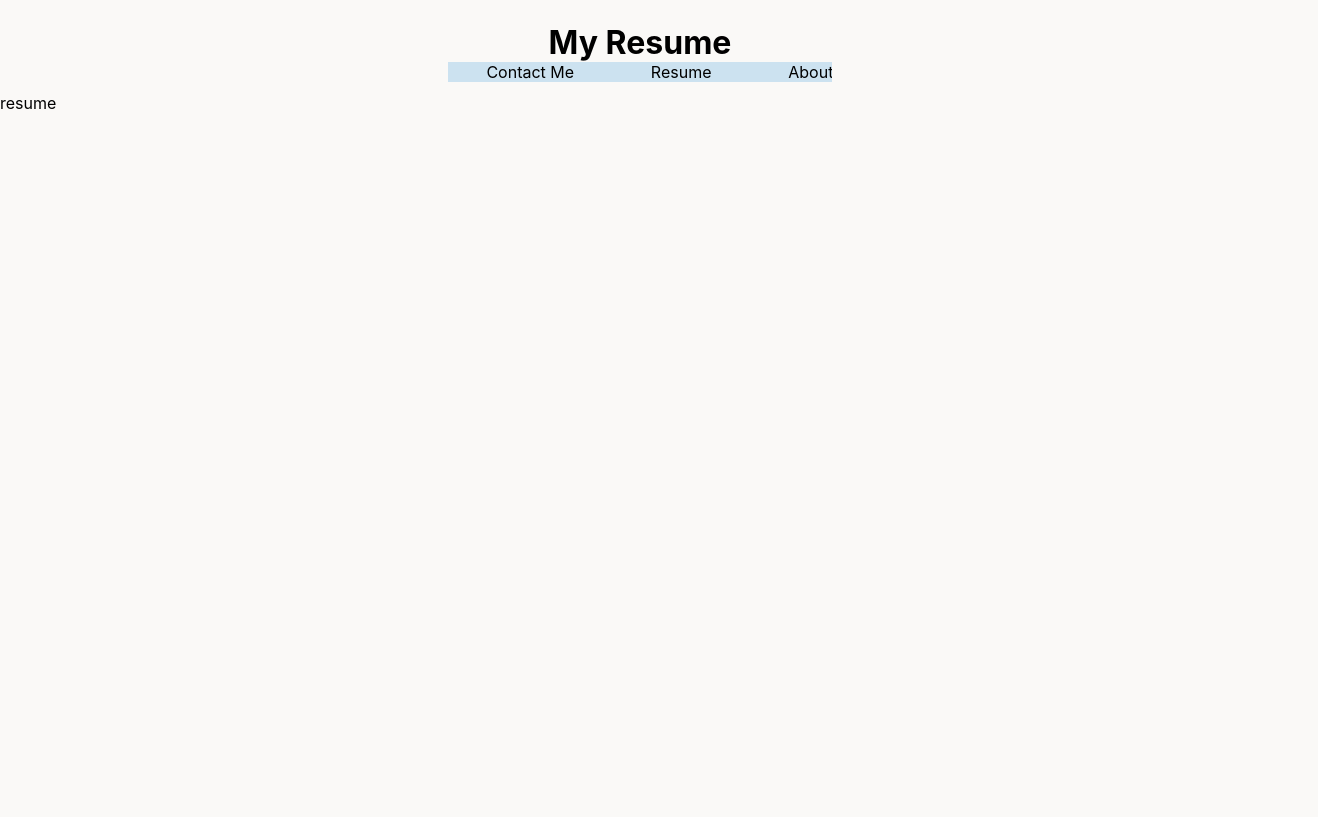
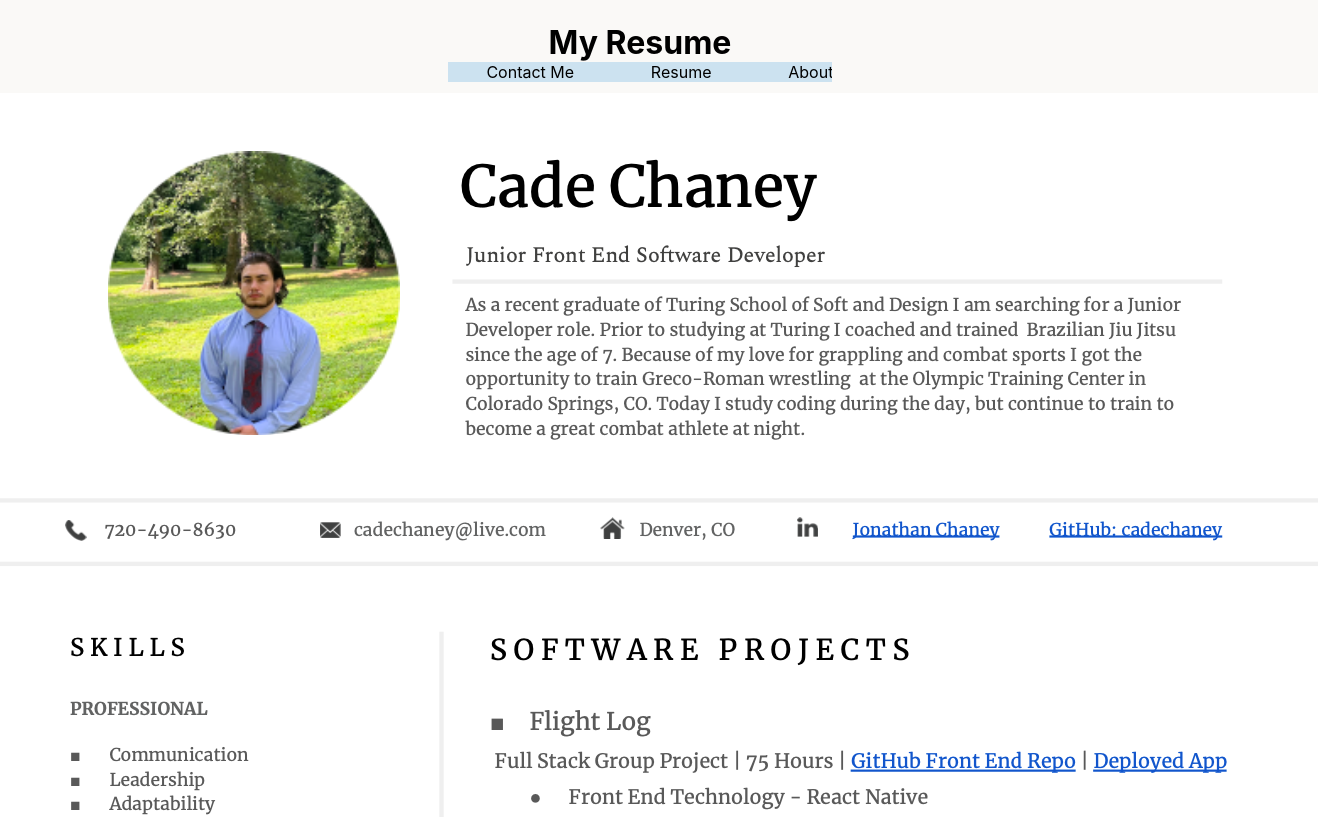
Before and after one commit to cadechaney/personal-profile, a React (Create React App) app: page /resume in a window 1280 px wide. Shown: the top 817 px of the page, 1318 px wide, since content can reach past the window. Built offline with nearby package versions, Linux system fonts and the light colour scheme.

Commit message:
Add resume image into img tag to display

```diff
--- a/src/components/Resume/Resume.tsx
+++ b/src/components/Resume/Resume.tsx
@@ -12,7 +12,7 @@ const Resume: React.FC<ResumeProps> = ({ resumeTitle, resumeImage }) => {
   return (
     <>
       <Header name={resumeTitle}/>
-      <p>resume</p>
+      <img src={resumeImage} className='resume-image' alt='my resume'></img>
 
     </>
   )
```
